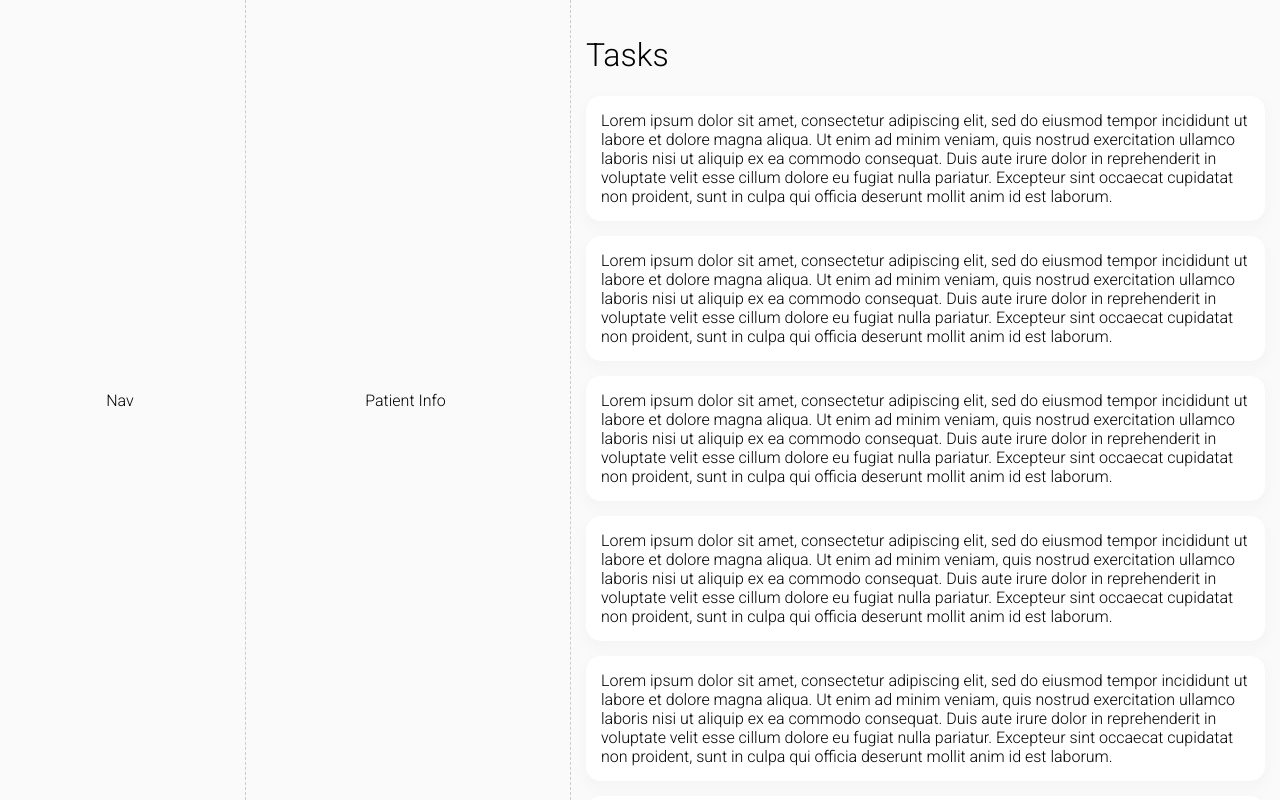
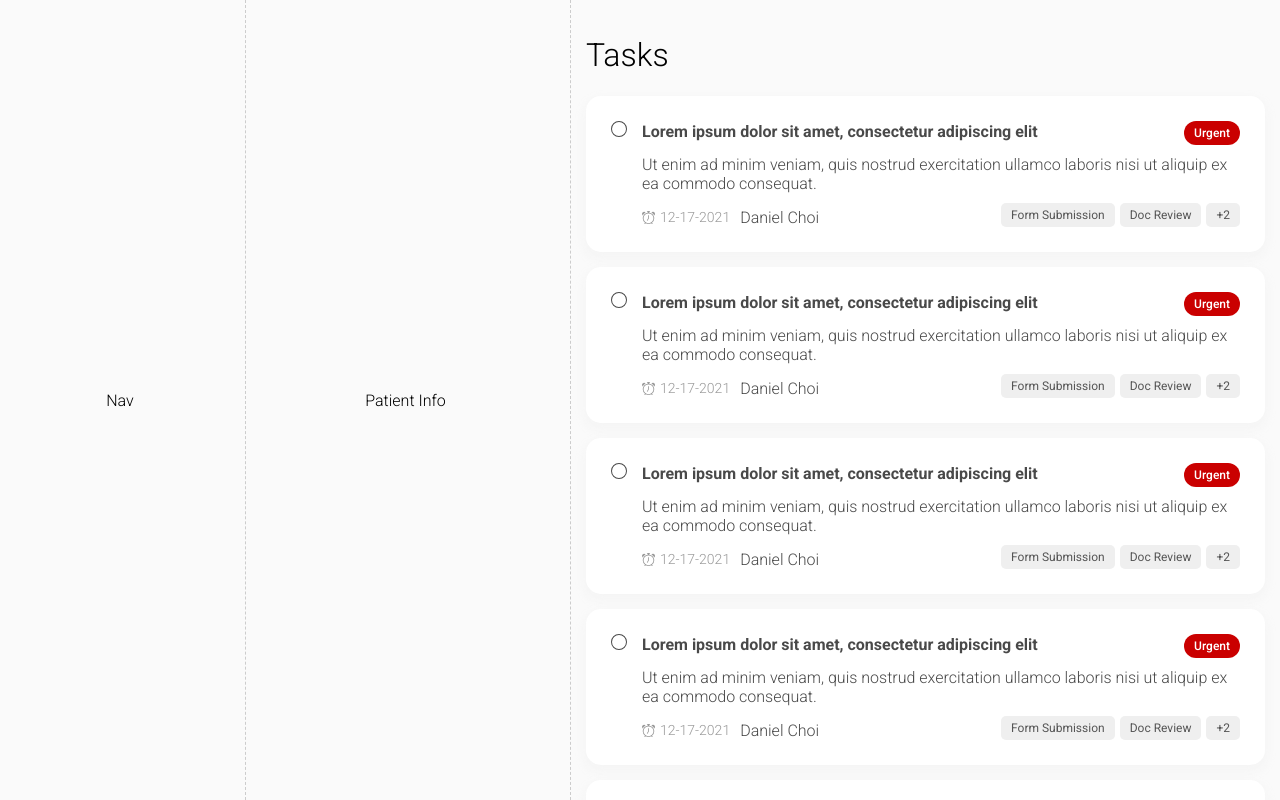
Before and after one commit to dchoi87/akute-health, a React (Create React App) app: page / in a window 1280 px wide. Built offline with nearby package versions, Linux system fonts and the light colour scheme.

Commit message:
Cards Design

```diff
--- a/src/components/tasks/Card.js
+++ b/src/components/tasks/Card.js
@@ -1,8 +1,54 @@
+/*
+What to show:
+Task name
+Description (Not all will have this)
+Priority
+Due Date
+Patient
+Tags
+Attachment Indicator
+*/
+
 const Cards = () => {
   return (
-    <div className="card-container">
-      Lorem ipsum dolor sit amet, consectetur adipiscing elit, sed do eiusmod tempor incididunt ut labore et dolore magna aliqua. Ut enim ad minim veniam, quis nostrud exercitation ullamco laboris nisi ut aliquip ex ea commodo consequat. Duis aute irure dolor in reprehenderit in voluptate velit esse cillum dolore eu fugiat nulla pariatur. Excepteur sint occaecat cupidatat non proident, sunt in culpa qui officia deserunt mollit anim id est laborum.
-    </div>
+    <button className="tasks-cards__item">
+      <div className="tasks-cards__checkbox">
+        <svg xmlns="http://www.w3.org/2000/svg" width="16" height="16" fill="currentColor" className="bi bi-circle" viewBox="0 0 16 16">
+          <path d="M8 15A7 7 0 1 1 8 1a7 7 0 0 1 0 14zm0 1A8 8 0 1 0 8 0a8 8 0 0 0 0 16z"/>
+        </svg>
+      </div>
+      <div className="tasks-cards__content">
+        <div className="tasks-cards__section--top">
+          <div className="tasks-cards__subsection--left">
+            <div className="tasks-cards__title">Lorem ipsum dolor sit amet, consectetur adipiscing elit</div>
+          </div>
+          <div className="tasks-cards__subsection--right">
+            <div className="tasks-cards__priority tasks-cards__priority--urgent">Urgent</div>
+            {/* <div className="tasks-cards__menu"></div> */}
+          </div>
+        </div>
+        <div className="tasks-cards__section--middle">
+          <div className="tasks-cards__description">Ut enim ad minim veniam, quis nostrud exercitation ullamco laboris nisi ut aliquip ex ea commodo consequat.</div>
+        </div>
+        <div className="tasks-cards__section--bottom">
+          <div className="tasks-cards__subsection--left">
+            <div className="tasks-cards__duedate">
+              <svg xmlns="http://www.w3.org/2000/svg" width="16" height="16" fill="currentColor" className="bi bi-alarm" viewBox="0 0 16 16">
+                <path d="M8.5 5.5a.5.5 0 0 0-1 0v3.362l-1.429 2.38a.5.5 0 1 0 .858.515l1.5-2.5A.5.5 0 0 0 8.5 9V5.5z"/>
+                <path d="M6.5 0a.5.5 0 0 0 0 1H7v1.07a7.001 7.001 0 0 0-3.273 12.474l-.602.602a.5.5 0 0 0 .707.708l.746-.746A6.97 6.97 0 0 0 8 16a6.97 6.97 0 0 0 3.422-.892l.746.746a.5.5 0 0 0 .707-.708l-.601-.602A7.001 7.001 0 0 0 9 2.07V1h.5a.5.5 0 0 0 0-1h-3zm1.038 3.018a6.093 6.093 0 0 1 .924 0 6 6 0 1 1-.924 0zM0 3.5c0 .753.333 1.429.86 1.887A8.035 8.035 0 0 1 4.387 1.86 2.5 2.5 0 0 0 0 3.5zM13.5 1c-.753 0-1.429.333-1.887.86a8.035 8.035 0 0 1 3.527 3.527A2.5 2.5 0 0 0 13.5 1z"/>
+              </svg>
+              <span>12-17-2021</span>
+            </div>
+            <div className="tasks-cards__patient">Daniel Choi</div>
+          </div>
+          <div className="tasks-cards__subsection--right">
+            <div className="tasks-cards__tag">Form Submission</div>
+            <div className="tasks-cards__tag">Doc Review</div>
+            <div className="tasks-cards__tag">+2</div>
+          </div>
+        </div>
+      </div>
+    </button>
   )
 }
 
--- a/src/components/tasks/Tasks.css
+++ b/src/components/tasks/Tasks.css
@@ -1,4 +1,4 @@
-.tasks-container {
+.tasks {
   padding: 15px;
 }
 .tasks-header h1 {
@@ -11,14 +11,95 @@
   grid-template-columns: auto;
   gap: 15px;
 }
-.tasks-cards.grid {
+.tasks-cards--grid {
   grid-template-columns: repeat(3, auto);
 }
 
 /* card */
-.card-container {
-  padding: 15px;
+.tasks-cards__item {
+  /* normalize */
+  /* note: maybe change this to a div and do type="button" */
+  font-size: 100%;
+  font-family: inherit;
+  text-align: inherit;
+  border: 0;
+  /* styling */
+  display: flex;
+  padding: 25px;
+  color: #494949;
   background: #fff;
   border-radius: 15px;
   box-shadow: 0px 5px 10px 2px #efefef73;
+  font-weight: 300;
 }
+.tasks-cards__checkbox {}
+.tasks-cards__content {
+  display: grid;
+  gap: 10px;
+  width: 100%;
+  margin-left: 15px;
+}
+.tasks-cards__section--top {
+  display: flex;
+  justify-content: space-between;
+  align-items: baseline;
+}
+.tasks-cards__section--middle {}
+.tasks-cards__section--bottom {
+  display: flex;
+  justify-content: space-between;
+  align-items: flex-end;
+}
+.tasks-cards__subsection--left {
+  display: flex;
+  align-items: center;
+}
+.tasks-cards__subsection--left > div + div {
+  margin-left: 10px;
+}
+.tasks-cards__subsection--right {
+  display: flex;
+  align-items: center;
+}
+.tasks-cards__subsection--right > div + div {
+  margin-left: 5px;
+}
+.tasks-cards__title {
+  font-weight: 700;
+  /* color: #61b47b; */
+}
+.tasks-cards__priority {
+  font-weight: 500;
+  font-size: 12px;
+  padding: 5px 10px;
+  border-radius: 15px;
+}
+.tasks-cards__priority--urgent {
+  color: #fff;
+  background: #ca0000;
+}
+.tasks-cards__priority--p2 {}
+.tasks-cards__priority--p3 {}
+.tasks-cards__duedate {
+  display: grid;
+  grid-template-columns: repeat(2, auto);
+  gap: 5px;
+  align-items: center;
+  color: #999;
+}
+.tasks-cards__duedate svg {
+  display: block;
+  width: 13px;
+  height: 13px;
+}
+.tasks-cards__duedate span {
+  font-size: 14px;
+}
+.tasks-cards__tag {
+  background: #efefef;
+  color: #555;
+  padding: 5px 10px;
+  border-radius: 5px;
+  font-size: 12px;
+  font-weight: 400;
+}
--- a/src/components/tasks/Tasks.js
+++ b/src/components/tasks/Tasks.js
@@ -4,12 +4,9 @@ import './Tasks.css';
 
 const Tasks = () => {
   return (
-    <div className="tasks-container">
+    <div className="tasks">
       <div className="tasks-header">
         <h1>Tasks</h1>
-      </div>
-      <div className="tasks-overview">
-
       </div>
       <div className="tasks-cards">
         {
```
